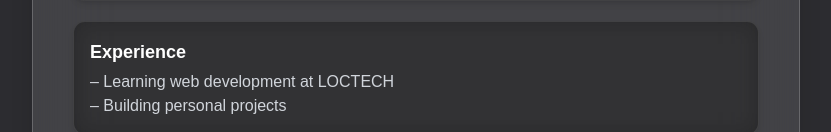
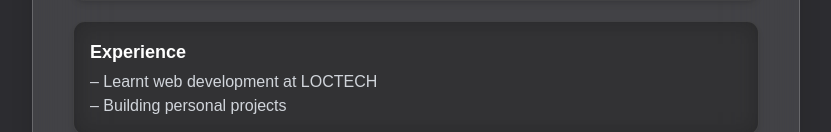
Before and after one commit to Godswill-Essien/portfolio-profile, a Next.js app: page /CV in a window 1280 px wide. Shown: the part 820-952 px from the top of the page, without its empty margins (224-1055 px from the left). Built offline with nearby package versions, Linux system fonts and the light colour scheme.

Commit message:
button update

```diff
--- a/src/app/CV/page.jsx
+++ b/src/app/CV/page.jsx
@@ -103,11 +103,11 @@ export default function CVSection() {
             {
               title: "Experience",
               text:
-                "– Learning web development at LOCTECH\n– Building personal projects",
+                "– Learnt web development at LOCTECH\n– Building personal projects",
             },
             {
-              title: "Certificate & Training",
-              text: "– LOCTECH Website Development Training",
+              title: "Certificate ",
+              text: "– LOCTECH Website Development ",
             },
             {
               title: "Hobbies & Interests",
--- a/src/components/Foter.jsx
+++ b/src/components/Foter.jsx
@@ -61,7 +61,7 @@ export default function Footer() {
         <Link
         id='hire'
           href="mailto:godswillessien880@gmail.com"
-          className="px-8 py-2 rounded-3xl bg-black/10 backdrop-blur-sm border dark:bg-white dark:text-black dark:border  border-white text-sm animate-pulse shadow-lg shadow-blue-950 hover:scale-105 transition-transform duration-300 font-semibold"
+          className="px-8 py-2 text-2xl  rounded-3xl bg-black/10 backdrop-blur-sm border dark:bg-white dark:text-black dark:border  border-white  animate-pulse  shadow-lg shadow-blue-950 hover:scale-105 transition-transform duration-300 font-bold"
         >
           Hire Me
         </Link>
--- a/src/components/Hero.jsx
+++ b/src/components/Hero.jsx
@@ -128,7 +128,7 @@ export default function Hero() {
           whileHover={{ scale: 1.05 }}
           href="/GOD'SWILL ESSIEN CV.pdf"
           download
-          className=" flex items-center gap-1 animate-pulse bg-black border hover:translate-y-[5px] rounded-full px-6 py-2 dark:border-black shadow-lg dark:text-black dark:bg-white  shadow-slate-500/40"
+          className=" flex items-center gap-1 animate-pulse bg-black border  hover:translate-y-[-5px] transition-all duration-500 ease-out rounded-full px-6 py-2 dark:border-black shadow-lg dark:text-black dark:bg-white  shadow-slate-500/40"
         >  <TbDownload />
           Download CV
         </motion.a>
--- a/src/components/Navbar.jsx
+++ b/src/components/Navbar.jsx
@@ -91,7 +91,7 @@ export default function Navbar() {
           <div className="hidden md:flex gap-10 text-white dark:text-black font-bold text-[18px]">
             <Link href="#about">About</Link>
             <Link href="#work">Work</Link>
-            <Link href="#contact">Contact</Link>
+            <Link href="#hire">Contact</Link>
             <Link href="#cert">Certification</Link>
           </div>
 
```
